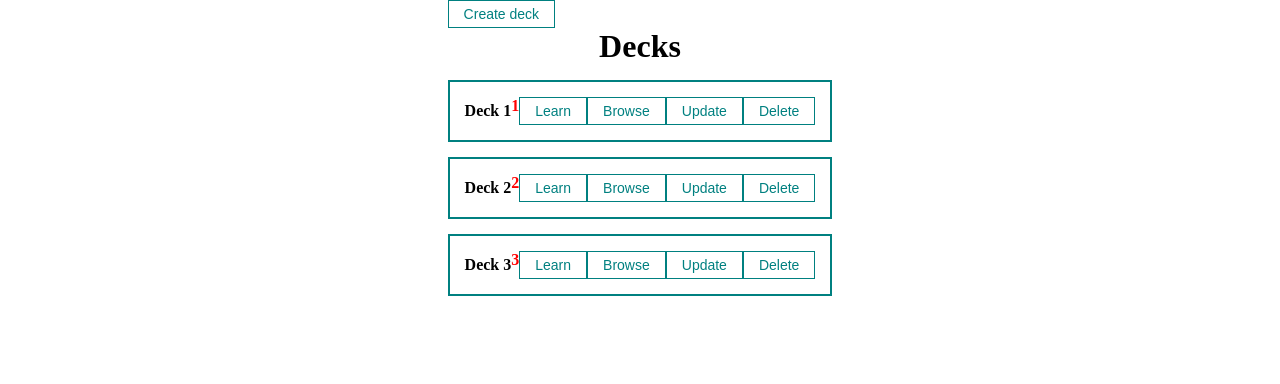
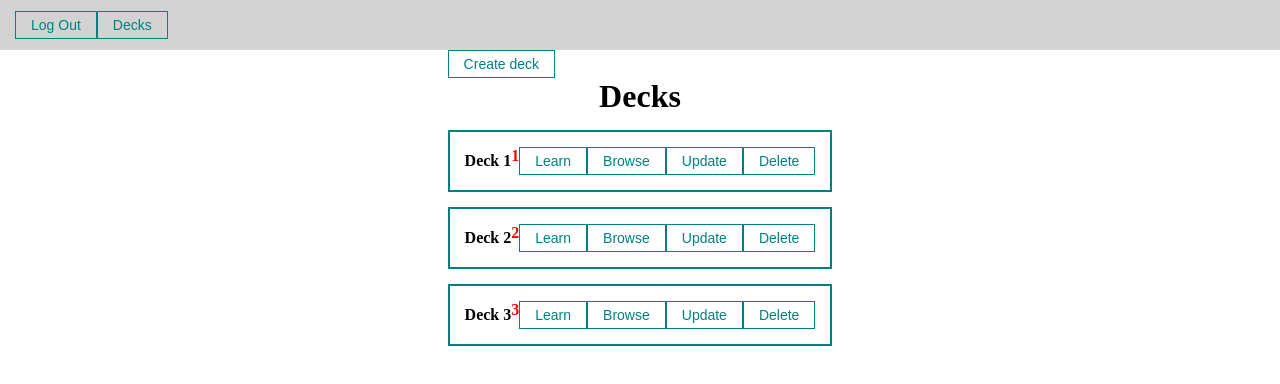
Before and after one commit to TurboGoose/Flashcard.io, a React (Create React App) app in the folder frontend/: page /decks in a window 1280 px wide. Shown: the top 384 px of the page. Built offline with nearby package versions, Linux system fonts and the light colour scheme; sample sign-in values are in the browser's storage.

Commit message:
Fix current state

```diff
--- /dev/null
+++ b/frontend/src/API/UserService.js
@@ -0,0 +1,10 @@
+import {backendHost} from "./HostInfo";
+import axios from "axios";
+
+export default class UserService {
+    static async createUser(userData) {
+        const url = backendHost + "/users"
+        const res = await axios.post(url, userData)
+        return res.data;
+    }
+}
--- a/frontend/src/App.js
+++ b/frontend/src/App.js
@@ -2,11 +2,11 @@ import {useEffect, useState} from "react";
 import {AuthContext} from "./context";
 import AppRouter from "./components/AppRouter";
 import {BrowserRouter} from "react-router-dom";
-import {getConfig} from "./auth/Config";
-import {frontendHost} from "./API/HostInfo";
-import {Auth0Provider} from "@auth0/auth0-react";
+import {useAuth0} from "@auth0/auth0-react";
+import MyNavbar from "./components/UI/navbar/MyNavbar";
 
 function App() {
+    console.log(useAuth0().isAuthenticated)
     const [isAuth, setIsAuth] = useState(false)
     const [user, setUser] = useState({userId: 0 , name: "", email: ""})
 
@@ -16,24 +16,15 @@ function App() {
         }
     }, [])
 
-    const providerConfig = {
-        ...getConfig(),
-        redirectUri: frontendHost + "/decks",
-    };
-
-
-    // add Auth0 loading and error handling from tutorial
-
     return (
-        <Auth0Provider {...providerConfig}>
         <AuthContext.Provider value={{
             user, setUser, isAuth, setIsAuth
         }}>
             <BrowserRouter>
+                <MyNavbar/>
                 <AppRouter/>
             </BrowserRouter>
         </AuthContext.Provider>
-        </Auth0Provider>
 
   );
 }
--- /dev/null
+++ b/frontend/src/auth/profile.jsx
@@ -0,0 +1,22 @@
+import React from "react";
+import { useAuth0 } from "@auth0/auth0-react";
+
+const Profile = () => {
+    const { user, isAuthenticated, isLoading } = useAuth0();
+
+    if (isLoading) {
+        return <div>Loading ...</div>;
+    }
+
+    return (
+        isAuthenticated && (
+            <div>
+                <img src={user.picture} alt={user.name} />
+                <h2>{user.name}</h2>
+                <p>{user.email}</p>
+            </div>
+        )
+    );
+};
+
+export default Profile;
--- a/frontend/src/components/AppRouter.jsx
+++ b/frontend/src/components/AppRouter.jsx
@@ -1,11 +1,11 @@
 import React, {useContext} from 'react';
-import {Redirect, Route, Switch} from "react-router-dom";
+import {Redirect, Route, Switch, useLocation} from "react-router-dom";
 import {privateRoutes, publicRoutes} from "../router";
 import {AuthContext} from "../context";
 
 const AppRouter = () => {
     const {isAuth} = useContext(AuthContext)
-
+    console.log(useLocation().pathname)
     return (
         isAuth
             ?
--- a/frontend/src/components/LoginButton.jsx
+++ b/frontend/src/components/LoginButton.jsx
@@ -3,15 +3,16 @@ import { useAuth0 } from "@auth0/auth0-react";
 import MyButton from "./UI/button/MyButton";
 import {AuthContext} from "../context";
 
-const LoginButton = () => {
-    const {loginWithRedirect} = useAuth0();
+const LoginButton = ({onClick}) => {
+    const {loginWithRedirect, isAuthenticated} = useAuth0();
     const {setIsAuth} = useContext(AuthContext)
 
     const login = event => {
         event.preventDefault()
         loginWithRedirect()
-        setIsAuth(true)
-        localStorage.setItem("auth", "true")
+        setIsAuth(isAuthenticated)
+        localStorage.setItem("auth", String(isAuthenticated))
+        onClick()
     }
 
     return (
--- a/frontend/src/components/UI/navbar/MyNavbar.jsx
+++ b/frontend/src/components/UI/navbar/MyNavbar.jsx
@@ -1,23 +1,21 @@
 import React, {useContext} from 'react';
-import {Link} from "react-router-dom";
+import {Link, useHistory} from "react-router-dom";
 import MyButton from "../button/MyButton";
 import {AuthContext} from "../../../context";
+import LogoutButton from "../../LogOutButton";
 
 const MyNavbar = () => {
-    const {setAuth} = useContext(AuthContext)
-
-    const logout = () => {
-        setAuth(false)
-        localStorage.removeItem("auth")
-    }
+    const router = useHistory()
+    const {isAuth} = useContext(AuthContext)
 
     return (
         <div className="navbar">
-            <MyButton onClick={logout}>Log out</MyButton>
-            <div className="navbar__links">
-                <Link to="/about">About site</Link>
-                <Link to="/posts">Posts</Link>
-            </div>
+            {isAuth &&
+                <div>
+                    <LogoutButton/>
+                    <MyButton onClick={() => router.push("/decks")}>Decks</MyButton>
+                </div>
+            }
         </div>
     );
 };
--- a/frontend/src/index.js
+++ b/frontend/src/index.js
@@ -1,8 +1,18 @@
 import React from 'react';
 import ReactDOM from 'react-dom';
 import App from './App';
+import {getConfig} from "./auth/Config";
+import {frontendHost} from "./API/HostInfo";
+import {Auth0Provider} from "@auth0/auth0-react";
+
+const providerConfig = {
+    ...getConfig(),
+    redirectUri: frontendHost + "/decks",
+};
 
 ReactDOM.render(
-        <App />,
+    <Auth0Provider {...providerConfig}>
+        <App />
+    </Auth0Provider>,
     document.getElementById("root")
 );
--- a/frontend/src/pages/Decks.jsx
+++ b/frontend/src/pages/Decks.jsx
@@ -9,10 +9,12 @@ import MyButton from "../components/UI/button/MyButton";
 import UpdateDeckForm from "../components/decks/UpdateDeckForm";
 import {useFetching} from "../hooks/useFetching";
 import MyLoader from "../components/loader/MyLoader";
+import {useAuth0} from "@auth0/auth0-react";
+import Profile from "../auth/profile";
 
 const Decks = () => {
     const router = useHistory()
-    const userId = useContext(AuthContext).user.userId
+    const {userId} = useContext(AuthContext).user
     const [decks, setDecks] = useState([ // delete this
         {userId: userId, deckId: 1, title: "Deck 1", cardsToLearn: 1, creationTime: Date.now(), lastModified: Date.now()},
         {userId: userId, deckId: 2, title: "Deck 2", cardsToLearn: 2, creationTime: Date.now(), lastModified: Date.now()},
@@ -60,6 +62,8 @@ const Decks = () => {
         setCurDeck(deck)
     }
 
+
+
     return (
         <div>
             <MyModal visible={createModalVisible} setVisible={setCreateModalVisible}>
@@ -69,7 +73,7 @@ const Decks = () => {
                 <UpdateDeckForm updateCallback={updateDeckModal} deck={curDeck}/>
             </MyModal>
             <MyButton onClick={() => setCreateModalVisible(true)}>Create deck</MyButton>
-
+            <Profile/>
             {error &&
             <h1 style={{justifyContent: "center"}}>Error occurred: {error}</h1>
             }
--- a/frontend/src/pages/Login.jsx
+++ b/frontend/src/pages/Login.jsx
@@ -1,13 +1,29 @@
-import React from 'react';
+import React, {useContext} from 'react';
 import LoginButton from "../components/LoginButton";
 import LogoutButton from "../components/LogOutButton";
+import {AuthContext} from "../context";
+import {useAuth0} from "@auth0/auth0-react";
+import UserService from "../API/UserService";
 
 const Login = () => {
+    const {user: externalUser} = useAuth0()
+    const {isAuth, user, setUser} = useContext(AuthContext)
+
+    const loadAndSaveUser = () => {
+        console.log(externalUser)
+        if (!isAuth) {
+            return
+        }
+        // const newUser = {...user, name: externalUser.name, email: externalUser.email}
+        // const loadedUser = UserService.createUser(newUser)
+        // console.log(loadedUser)
+        // setUser(loadedUser)
+    }
+
     return (
         <div>
             <h1>Log in page</h1>
-            <LoginButton/>
-            <LogoutButton/>
+            <LoginButton onClick={loadAndSaveUser}/>
         </div>
     );
 };
--- /dev/null
+++ b/frontend/src/utils/history.js
@@ -0,0 +1,2 @@
+import { createBrowserHistory } from "history";
+export default createBrowserHistory();
```
Lines whose indentation alone changed are shown as unchanged.
